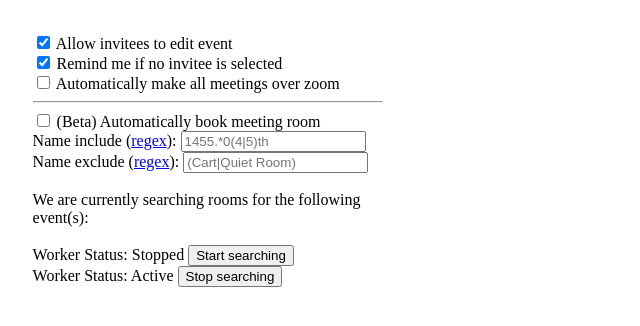
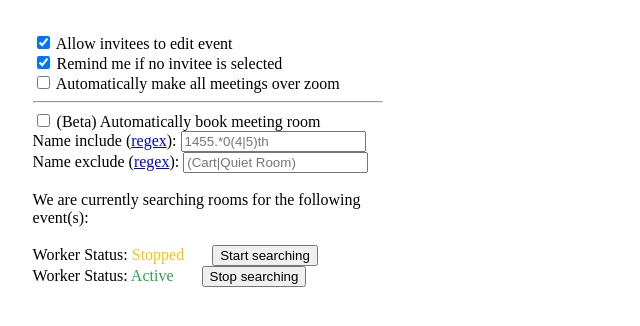
Before and after one commit to codemonkeycxy/gmate, a browser extension: page options.html in a window 1280 px wide. Shown: the whole page, without its empty margins (0-640 px from the left). Drawn offline with Linux system fonts and the light colour scheme.

Commit message:
color code worker status text

```diff
--- a/options.html
+++ b/options.html
@@ -57,11 +57,13 @@ Name exclude (<a href="https://regex101.com/" target="_blank">regex</a>): <input
 
     <br>
     <div id="worker-stopped-ui-group">
-        <span>Worker Status: Stopped</span>
+        <span>Worker Status: </span><span style="color: #ffc107">Stopped</span>
+        &nbsp;&nbsp;&nbsp;&nbsp;&nbsp;
         <button type="button" id="start-worker">Start searching</button>
     </div>
     <div id="worker-active-ui-group">
-        <span>Worker Status: Active</span>
+        <span>Worker Status: </span><span style="color: #28a745">Active</span>
+        &nbsp;&nbsp;&nbsp;&nbsp;&nbsp;
         <button type="button" id="stop-worker">Stop searching</button>
     </div>
 </div>
```
